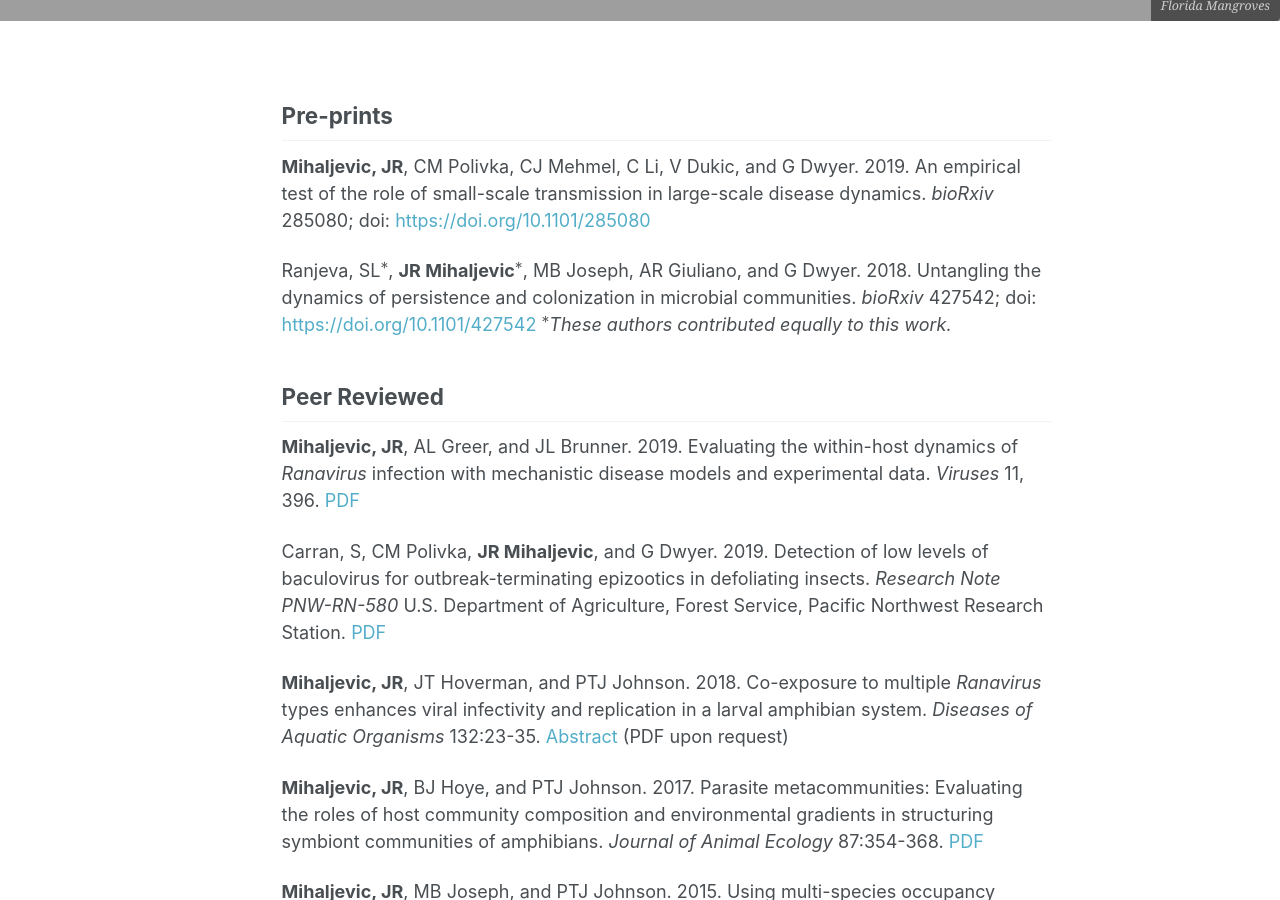
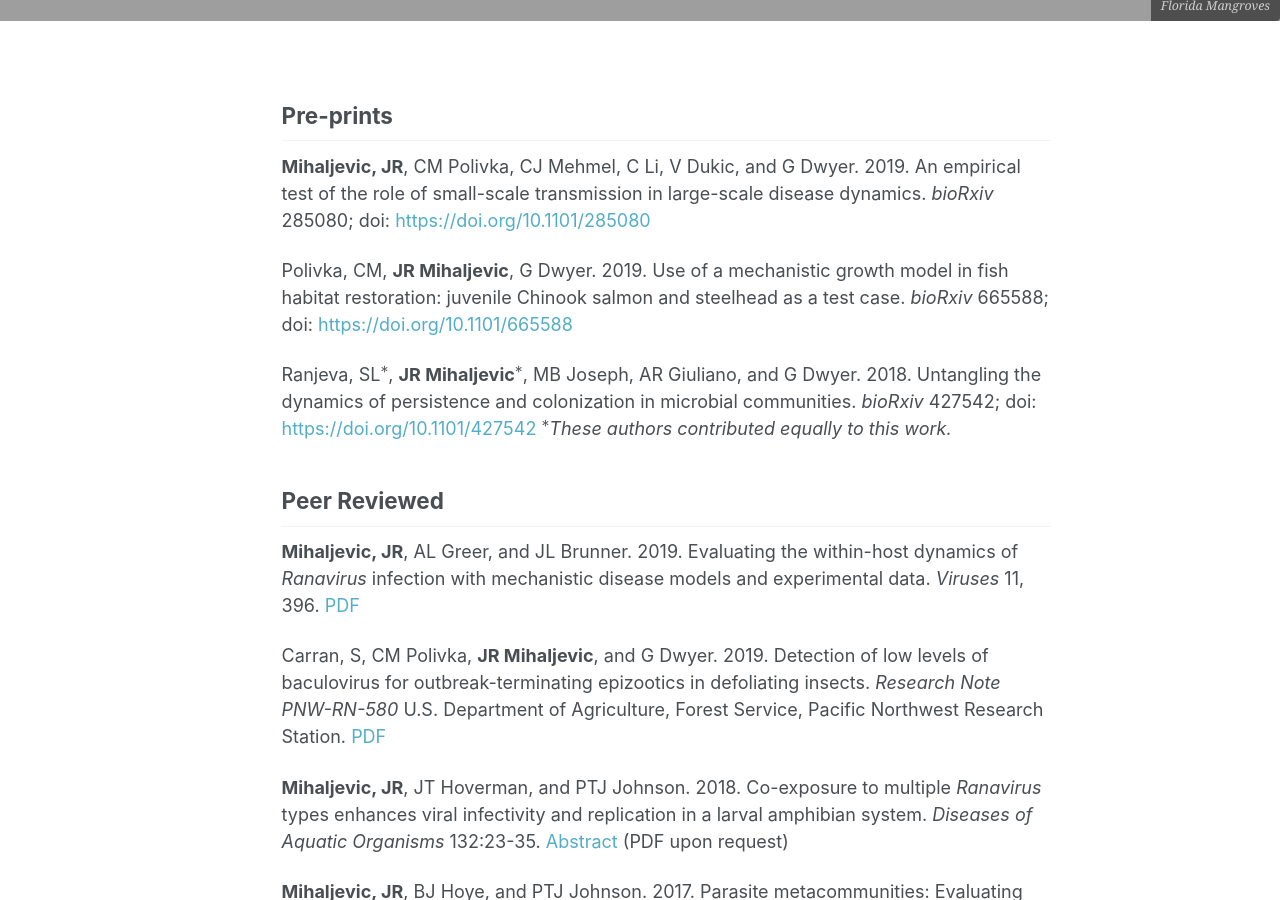
Before and after one commit to jrmihalj/jrmihalj.github.io, a Jekyll site: the page built from _pages/pubs.md, in a window 1280 px wide and 900 px high, scrolled down 1021 px. Built offline with Jekyll 4.4.1, drawn with Linux system fonts in a browser that asks for light colours; formulas are drawn with MathJax 3; our own code applies the rules of GitHub Pages for plain Markdown files.

Commit message:
add Carlos' fish growth pre-print

```diff
--- a/_pages/pubs.md
+++ b/_pages/pubs.md
@@ -11,6 +11,8 @@ permalink: /publications/
 ## Pre-prints
 
 **Mihaljevic, JR**, CM Polivka, CJ Mehmel, C Li, V Dukic, and G Dwyer. 2019. An empirical test of the role of small-scale transmission in large-scale disease dynamics. *bioRxiv* 285080; doi: [https://doi.org/10.1101/285080](https://doi.org/10.1101/285080){:target="_blank"}
+
+Polivka, CM, **JR Mihaljevic**, G Dwyer. 2019. Use of a mechanistic growth model in fish habitat restoration: juvenile Chinook salmon and steelhead as a test case. *bioRxiv* 665588; doi: [https://doi.org/10.1101/665588](https://doi.org/10.1101/665588){:target="_blank"}
 
 Ranjeva, SL$^{\*}$, **JR Mihaljevic**$^{\*}$, MB Joseph, AR Giuliano, and G Dwyer. 2018. Untangling the dynamics of persistence and colonization in microbial communities. *bioRxiv* 427542; doi: [https://doi.org/10.1101/427542](https://doi.org/10.1101/427542){:target="_blank"}
 $^{\*}$*These authors contributed equally to this work.*
```
